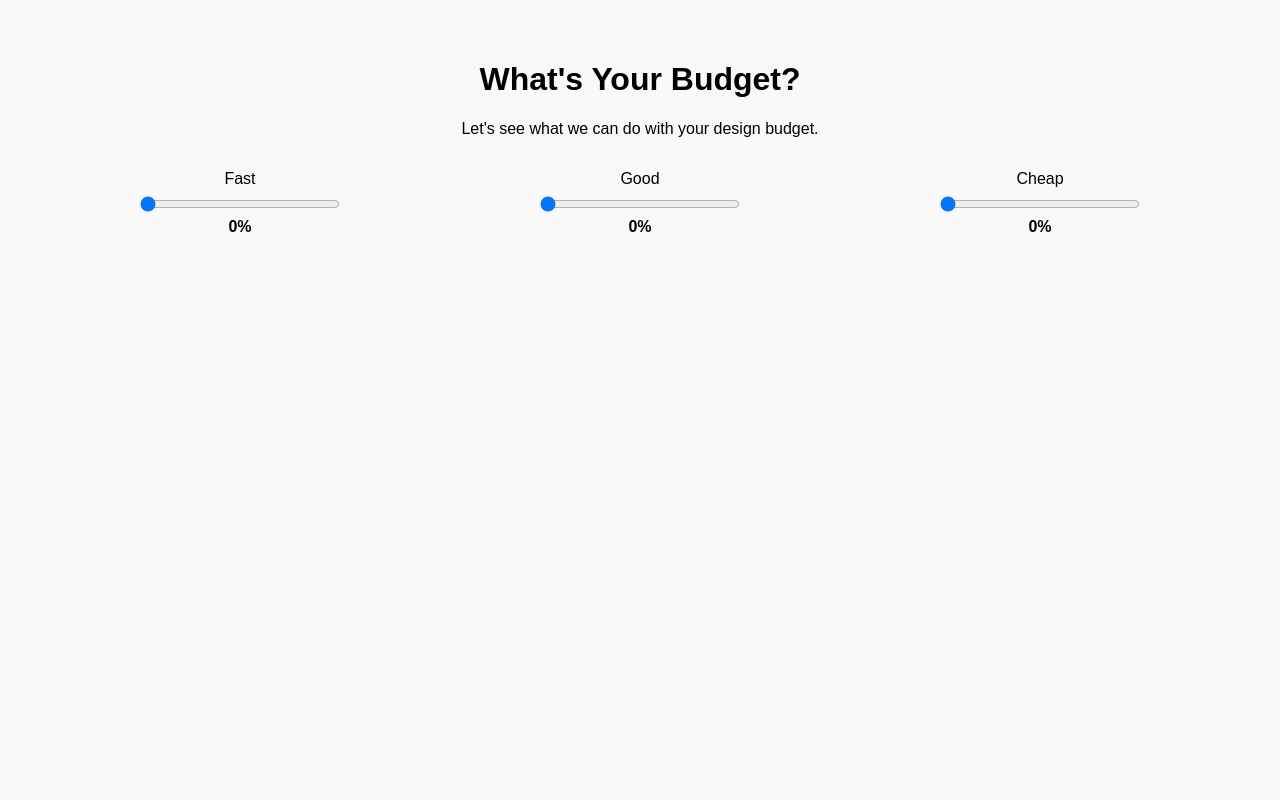
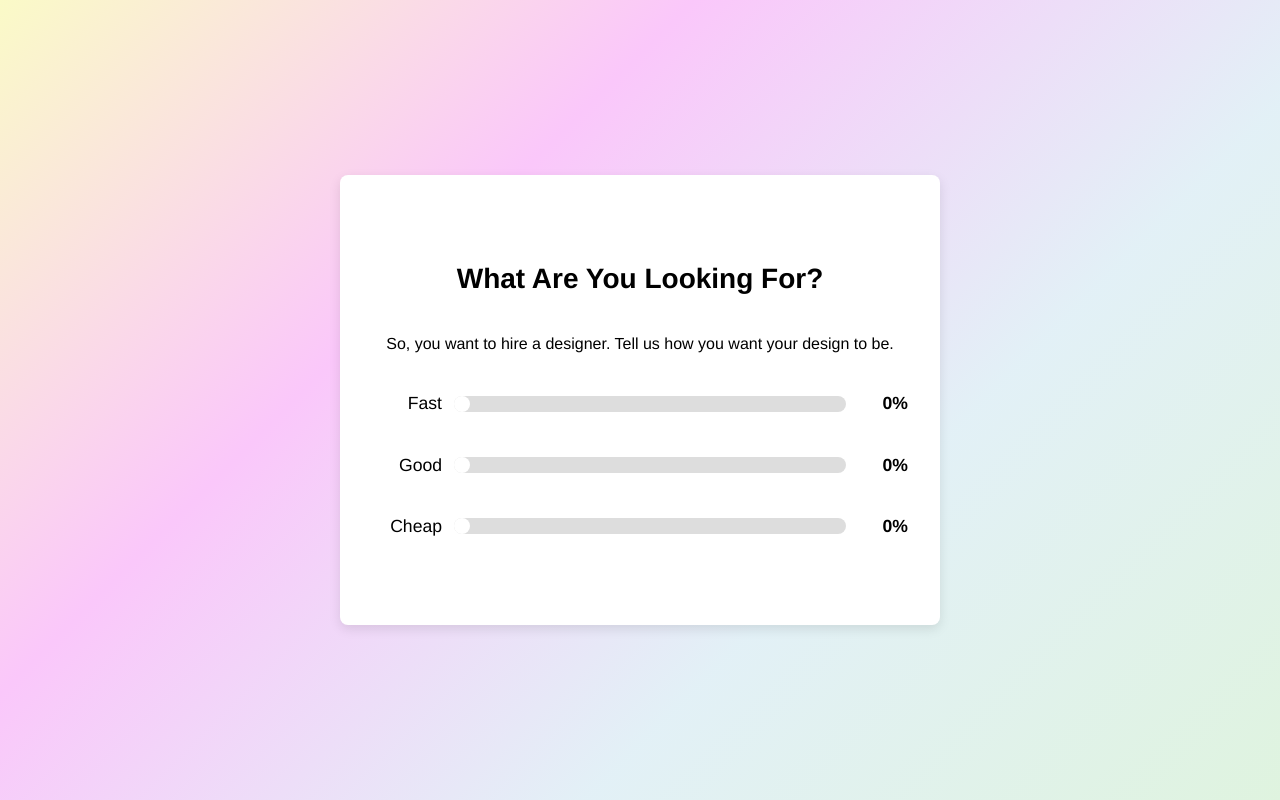
Before and after one commit to charlamainely/Haans-Nifty-Tools, a plain HTML site: page tools/slider_game.html in a window 1280 px wide. Drawn offline with Linux system fonts and the light colour scheme.

Commit message:
slider ui update

```diff
--- a/tools/slider_game.html
+++ b/tools/slider_game.html
@@ -2,58 +2,147 @@
 <html lang="en">
 <head>
   <meta charset="UTF-8">
-  <title>Fast-Good-Cheap Slider Game</title>
+  <title>Fast ★ Good ★ Cheap</title>
   <style>
+    /* Reset & box-sizing */
+    * { box-sizing: border-box; margin: 0; padding: 0; }
+
+    /* Full-screen flex centering with stronger pastel gradient background */
     body {
-      font-family: sans-serif;
-      padding: 2rem;
+      height: 100vh;
+      display: flex;
+      justify-content: center;
+      align-items: center;
+      background-color: #f9f9f9;
+      background-image: linear-gradient(
+        135deg,
+        rgba(255, 255,   0,   0.2),
+        rgba(255,   0, 255,   0.2),
+        rgba(135, 206, 235,   0.2),
+        rgba(119, 221, 119,   0.2)
+      );
+      overflow: hidden;
+      font-family: 'Helvetica Neue', Helvetica, Arial, sans-serif;
+    }
+
+    /* Base container 600×450, flex column with even spacing */
+    .container {
+      width: 600px;
+      height: 450px;
+      padding: 3rem 2rem;
+      background: #fff;
+      border-radius: 8px;
+      box-shadow: 0 4px 12px rgba(0,0,0,0.1);
+      transform-origin: top center;
+      display: flex;
+      flex-direction: column;
+      justify-content: space-evenly;
+    }
+
+    /* Headings/text */
+    h1 {
+      font-size: 1.75rem;
       text-align: center;
-      background: #f9f9f9;
     }
-    .sliders {
-      display: flex;
-      justify-content: space-around;
-      margin: 2rem 0;
+    p {
+      font-size: 1rem;
+      text-align: center;
     }
+
+    /* Slider rows */
     .slider-group {
       display: flex;
-      flex-direction: column;
       align-items: center;
     }
+    .slider-group label {
+      flex: 0 0 70px;
+      text-align: right;
+      margin-right: 0.75rem;
+      font-weight: 500;
+      font-size: 1.1rem;
+    }
     .slider-group input[type=range] {
-      width: 200px;
-      margin-top: 0.5rem;
+      -webkit-appearance: none;
+      width: 100%;
+      height: 16px;
+      background-color: #ddd;
+      background-image: linear-gradient(
+        90deg,
+        #FFFF00,    /* yellow */
+        #FF6EC7,    /* neon pink */
+        #87CEEB,    /* sky blue */
+        #77DD77     /* pastel green */
+      );
+      background-size: 0% 100%;
+      background-repeat: no-repeat;
+      border-radius: 8px;
+      outline: none;
+    }
+    .slider-group input[type=range]::-webkit-slider-thumb {
+      -webkit-appearance: none;
+      width: 16px;
+      height: 16px;
+      border-radius: 50%;
+      background: #fff;      /* white fill */
+      border: none;
+      cursor: pointer;
+      margin-top: 0;
+    }
+    .slider-group input[type=range]::-moz-range-thumb {
+      width: 16px;
+      height: 16px;
+      border-radius: 50%;
+      background: #fff;      /* white fill */
+      border: none;
+      cursor: pointer;
     }
     .value {
+      flex: 0 0 50px;
+      text-align: right;
+      margin-left: 0.75rem;
       font-weight: bold;
-      margin-top: 0.25rem;
+      font-size: 1.1rem;
     }
   </style>
 </head>
 <body>
 
-  <h1>What's Your Budget?</h1>
-  <p>Let's see what we can do with your design budget.</p>
+  <div class="container">
+    <h1>What Are You Looking For?</h1>
+    <p>So, you want to hire a designer. Tell us how you want your design to be.</p>
 
-  <div class="sliders">
     <div class="slider-group">
       <label for="fast">Fast</label>
-      <input id="fast" class="slider" type="range" min="0" max="100" value="0">
+      <input id="fast" type="range" min="0" max="100" value="0">
       <div class="value" id="fastVal">0%</div>
     </div>
+
     <div class="slider-group">
       <label for="good">Good</label>
-      <input id="good" class="slider" type="range" min="0" max="100" value="0">
+      <input id="good" type="range" min="0" max="100" value="0">
       <div class="value" id="goodVal">0%</div>
     </div>
+
     <div class="slider-group">
       <label for="cheap">Cheap</label>
-      <input id="cheap" class="slider" type="range" min="0" max="100" value="0">
+      <input id="cheap" type="range" min="0" max="100" value="0">
       <div class="value" id="cheapVal">0%</div>
     </div>
   </div>
 
   <script>
+    // Responsive scaling: on mobile (narrower than 600px), fill 95% of viewport width
+    function adjustScale() {
+      const baseWidth = 600;
+      const desired   = window.innerWidth * 0.95;
+      const scale     = Math.min(desired / baseWidth, 1);
+      document.querySelector('.container')
+              .style.transform = `scale(${scale})`;
+    }
+    window.addEventListener('resize', adjustScale);
+    window.addEventListener('load',   adjustScale);
+
+    // Slider logic
     const sliders = {
       fast:  document.getElementById('fast'),
       good:  document.getElementById('good'),
@@ -64,61 +153,53 @@
       good:  document.getElementById('goodVal'),
       cheap: document.getElementById('cheapVal')
     };
+    const prev = { fast:0, good:0, cheap:0 };
 
-    // track previous values to know increase vs. decrease
-    const prevValues = { fast: 0, good: 0, cheap: 0 };
-
-    function updateLabels() {
-      for (let k in sliders) {
-        labels[k].textContent = sliders[k].value + '%';
-      }
+    function updateSlider(key) {
+      const s = sliders[key];
+      labels[key].textContent = s.value + '%';
+      s.style.backgroundSize = `${s.value}% 100%`;
     }
 
     function onSlide(e) {
-      const key    = e.target.id;
-      const oldVal = prevValues[key];
-      const newVal = +sliders[key].value;
-      const delta  = newVal - oldVal;
-
-      const others = ['fast','good','cheap'].filter(k => k !== key);
-      let v1 = +sliders[others[0]].value;
-      let v2 = +sliders[others[1]].value;
+      const key   = e.target.id;
+      const old   = prev[key];
+      const val   = +sliders[key].value;
+      const delta = val - old;
+      const others= ['fast','good','cheap'].filter(k=>k!==key);
+      let v1 = +sliders[others[0]].value,
+          v2 = +sliders[others[1]].value;
 
       if (delta > 0) {
-        // sharing from the others if over the 200% total cap
-        const total = newVal + v1 + v2;
+        const total = val + v1 + v2;
         if (total > 200) {
-          const excess   = total - 200;
-          const sumO     = v1 + v2;
-          if (sumO > 0) {
-            sliders[others[0]].value = Math.max(0, v1 - (v1/sumO)*excess);
-            sliders[others[1]].value = Math.max(0, v2 - (v2/sumO)*excess);
+          const excess = total - 200, sum = v1 + v2;
+          if (sum > 0) {
+            sliders[others[0]].value = Math.max(0, v1 - (v1/sum)*excess);
+            sliders[others[1]].value = Math.max(0, v2 - (v2/sum)*excess);
+            updateSlider(others[0]);
+            updateSlider(others[1]);
           }
         }
-      }
-      else if (delta < 0) {
-        // redistributing freed % to others (proportional to their room before 100)
-        const freed   = -delta;
-        const cap1    = 100 - v1;
-        const cap2    = 100 - v2;
-        const sumCap  = cap1 + cap2;
-        if (sumCap > 0) {
-          sliders[others[0]].value = Math.min(100, v1 + (cap1/sumCap)*freed);
-          sliders[others[1]].value = Math.min(100, v2 + (cap2/sumCap)*freed);
+      } else if (delta < 0) {
+        const freed = -delta,
+              cap1  = 100 - v1,
+              cap2  = 100 - v2,
+              space = cap1 + cap2;
+        if (space > 0) {
+          sliders[others[0]].value = Math.min(100, v1 + (cap1/space)*freed);
+          sliders[others[1]].value = Math.min(100, v2 + (cap2/space)*freed);
+          updateSlider(others[0]);
+          updateSlider(others[1]);
         }
       }
 
-      updateLabels();
-      // refresh prevValues for next drag
-      for (let k in sliders) {
-        prevValues[k] = +sliders[k].value;
-      }
+      updateSlider(key);
+      Object.keys(prev).forEach(k => prev[k] = +sliders[k].value);
     }
 
-    // attach handlers & initialize
     Object.values(sliders).forEach(s => s.addEventListener('input', onSlide));
-    updateLabels();
-    Object.keys(sliders).forEach(k => prevValues[k] = +sliders[k].value);
+    Object.keys(sliders).forEach(updateSlider);
   </script>
 
 </body>
```
